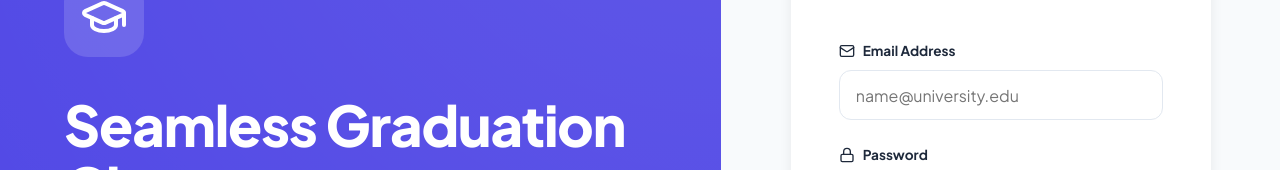
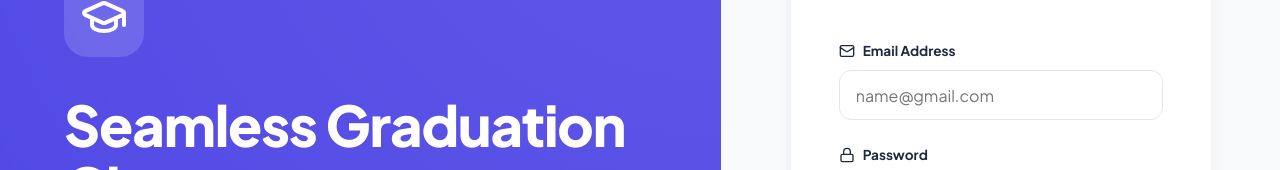
Before and after one commit to Tonnie26348/Student-Clearance-System, a React (Vite) app: page /login in a window 1280 px wide. Shown: the part 249-419 px from the top of the page. Built offline with nearby package versions, Linux system fonts and the light colour scheme.

Commit message:
Update email placeholders to gmail.com

```diff
--- a/src/pages/Login.tsx
+++ b/src/pages/Login.tsx
@@ -62,7 +62,7 @@
             <form onSubmit={handleLogin} className="premium-form">
                 <div className="input-group-premium">
                     <label><Mail size={16} /> Email Address</label>
-                    <input type="email" value={email} onChange={(e) => setEmail(e.target.value)} placeholder="name@university.edu" required />
+                    <input type="email" value={email} onChange={(e) => setEmail(e.target.value)} placeholder="name@gmail.com" required />
                 </div>
 
                 <div className="input-group-premium">
--- a/src/pages/SignUp.tsx
+++ b/src/pages/SignUp.tsx
@@ -87,7 +87,7 @@
 
                 <div className="input-group-premium">
                     <label><Mail size={16} /> Email Address</label>
-                    <input type="email" value={email} onChange={(e) => setEmail(e.target.value)} placeholder="name@university.edu" required />
+                    <input type="email" value={email} onChange={(e) => setEmail(e.target.value)} placeholder="name@gmail.com" required />
                 </div>
 
                 <div className="input-group-premium">
```
